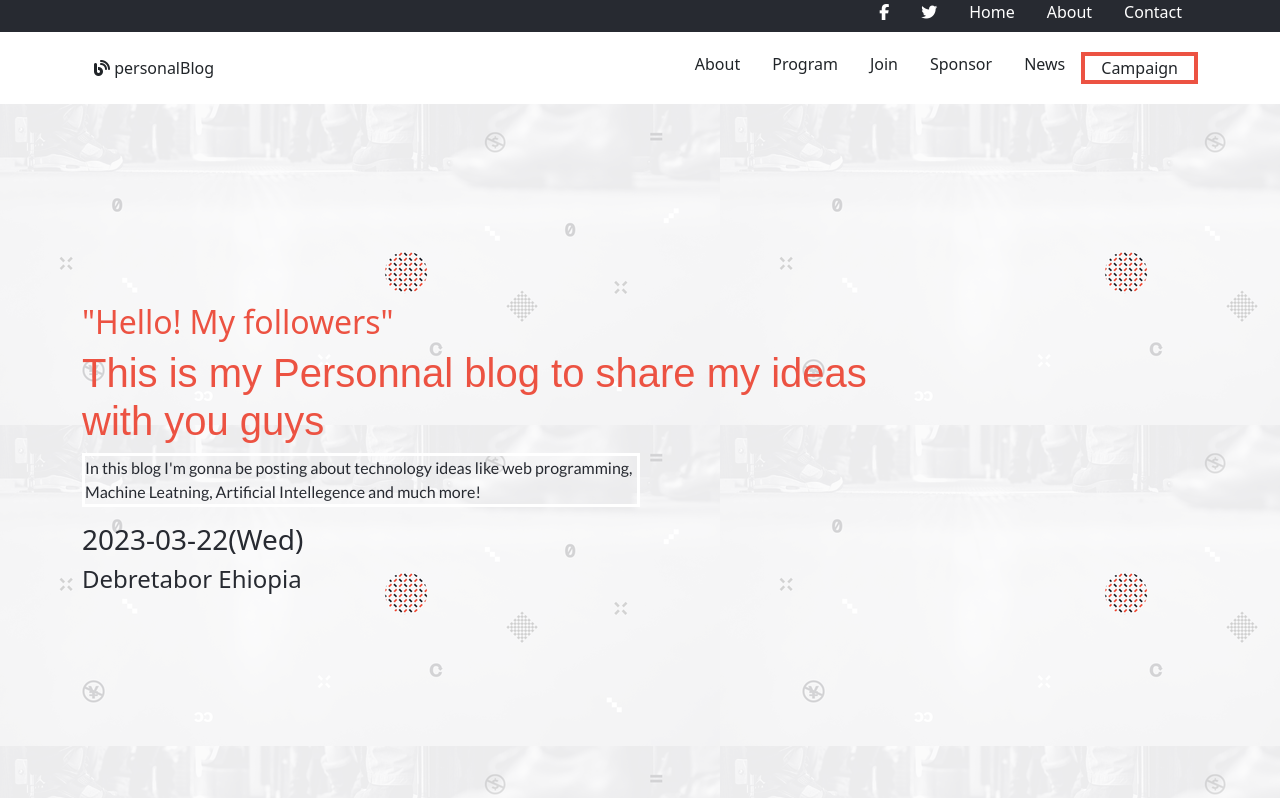
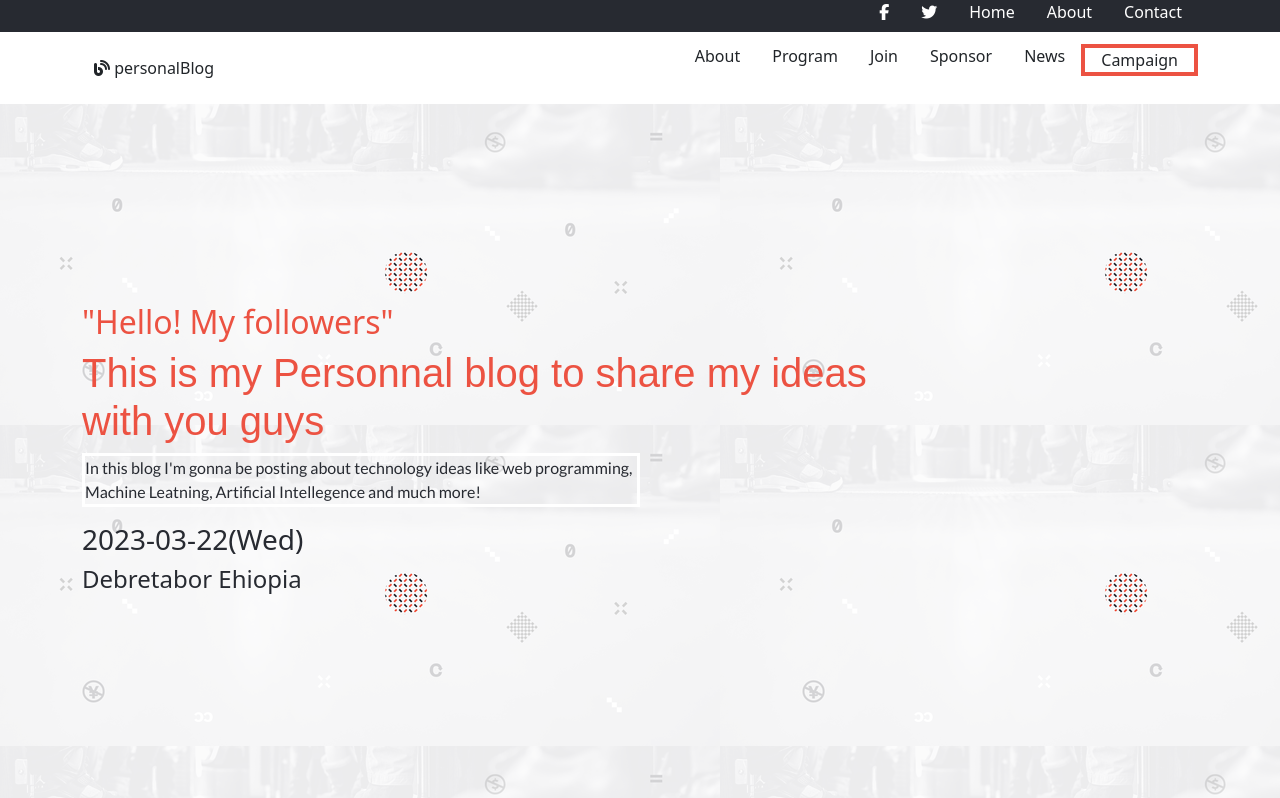
Before and after one commit to BranBayou/capstonePro1-personal-blog, a website: page index.html in a window 1280 px wide. Shown: the top 798 px of the page. Drawn offline with nearby package versions, Linux system fonts and the light colour scheme; a web font is replaced by a local one.

Commit message:
Update index.html

```diff
--- a/index.html
+++ b/index.html
@@ -40,7 +40,7 @@
         </div>
       </div>
       <div class="right-nav">
-        <ul class="d-flex nav-links mt-3">
+        <ul class="d-flex nav-links">
           <li class="list-group-item mob-link px-3"><a href="about.html" class="text-dark">About</a></li>
           <li class="list-group-item mob-link px-3"><a href="" class="text-dark">Program</a></li>
           <li class="list-group-item mob-link px-3"><a href="" class="text-dark">Join</a></li>
```
